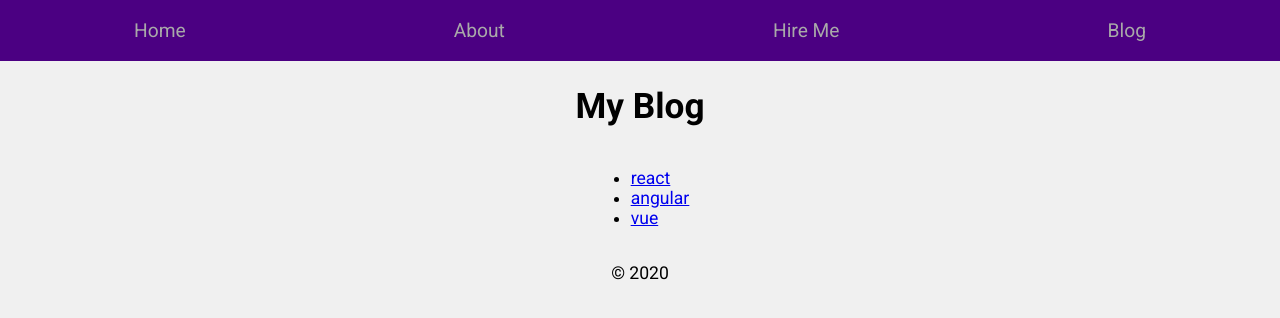
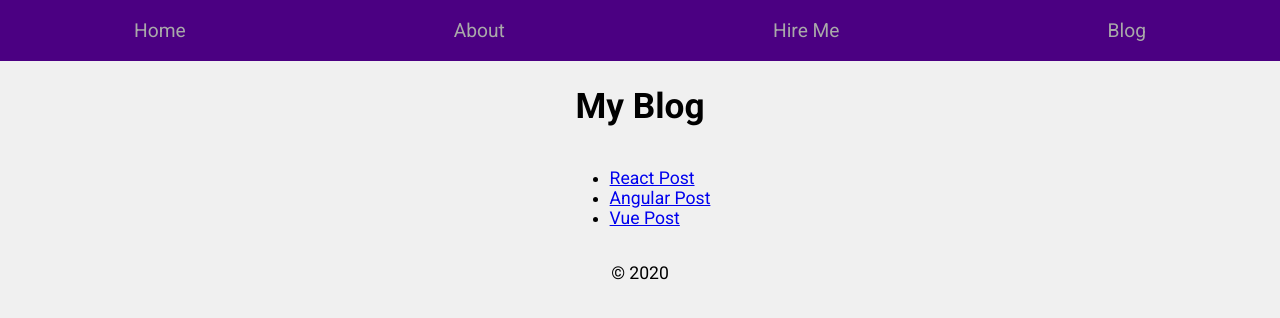
Before and after one commit to akaymu/next-example-1, a Next.js app: page /blog in a window 1280 px wide. Shown: the top 318 px of the page. Built offline with nearby package versions, Linux system fonts and the light colour scheme; a small style sheet from the web is missing.

Commit message:
video-13 deploy to vercel

```diff
--- a/package.json
+++ b/package.json
@@ -4,7 +4,9 @@
   "description": "",
   "main": "index.js",
   "scripts": {
-    "dev": "next"
+    "dev": "next",
+    "build": "next build",
+    "start": "next start"
   },
   "keywords": [],
   "author": "",
--- a/pages/blog.js
+++ b/pages/blog.js
@@ -3,9 +3,9 @@ import Link from 'next/link';
 import Layout from '../components/Layout';
 import Post from './post';
 
-const PostLink = ({ title }) => (
+const PostLink = ({ title, slug }) => (
   <li>
-    <Link href={`/post?title=${title}`}>
+    <Link as={`/${slug}`} href={`/post?title=${title}`}>
       <a>{title}</a>
     </Link>
   </li>
@@ -14,9 +14,9 @@ const PostLink = ({ title }) => (
 const Blog = () => (
   <Layout title="My Blog">
     <ul>
-      <PostLink title="react" />
-      <PostLink title="angular" />
-      <PostLink title="vue" />
+      <PostLink slug="react-post" title="React Post" />
+      <PostLink slug="angular-post" title="Angular Post" />
+      <PostLink slug="vue-post" title="Vue Post" />
     </ul>
   </Layout>
 );
--- a/pages/post.js
+++ b/pages/post.js
@@ -1,12 +1,11 @@
-import { useRouter } from 'next/router';
+import { useRouter, withRouter } from 'next/router';
 
 import Layout from '../components/Layout';
 
-const Post = (props) => {
-  const router = useRouter();
+const Post = ({ router }) => {
   return (
     <Layout title={router.query.title}>
-      <p>
+      <p style={{ width: '80vw' }}>
         Lorem, ipsum dolor sit amet consectetur adipisicing elit. Ab dolore
         soluta quae quis magni quaerat minus quam deleniti nisi excepturi
         maiores eligendi suscipit eos consequuntur dolorem, tenetur fugiat esse
@@ -16,4 +15,9 @@ const Post = (props) => {
   );
 };
 
-export default Post;
+export default withRouter(Post);
+
+// Burada useRouter da kullanılabilir.
+// Eğer withRouter ile encapsulate etmek istemezsek;
+// const router = useRouter();
+// title={router.query.title} kullanabiliriz.
```
Also changed, not shown: pages/about.js (+1 -9 lines).
